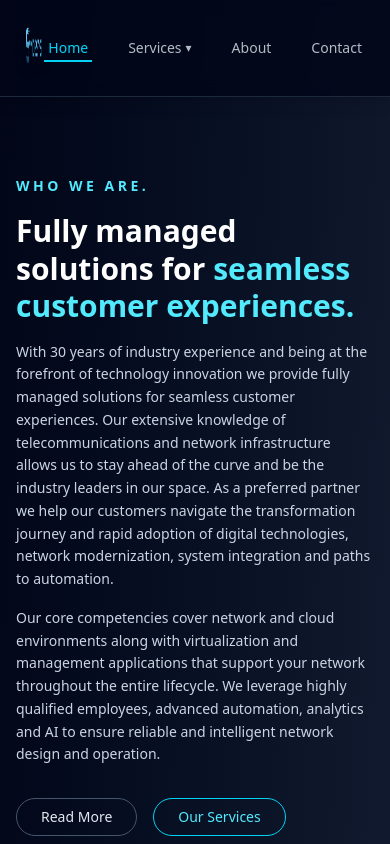
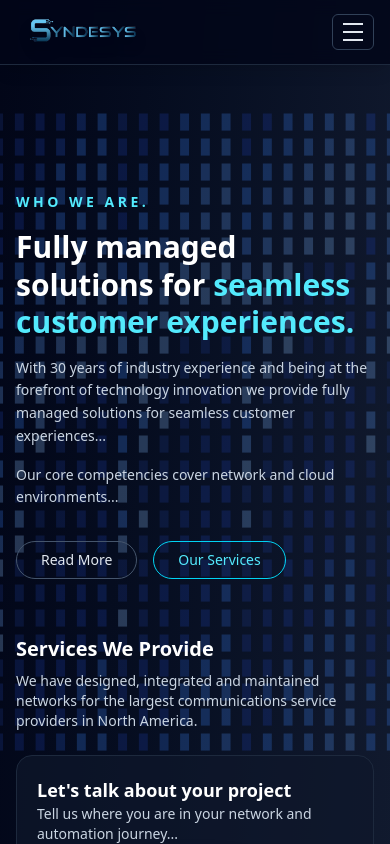
Before and after one commit to Shreklord/syndesys-website, a React (Vite) app: page / in a window 390 px wide. Shown: the top 844 px of the page. Built offline with nearby package versions, Linux system fonts and the light colour scheme.

Commit message:
added more features and looks

```diff
--- a/src/components/Navbar.tsx
+++ b/src/components/Navbar.tsx
@@ -11,10 +11,12 @@ interface NavbarProps {
 }
 
 export function Navbar({ activeId, navItems, services }: NavbarProps) {
-  const [servicesOpen, setServicesOpen] = useState(false);
+  const [servicesOpen, setServicesOpen] = useState(false); // desktop dropdown
+  const [mobileOpen, setMobileOpen] = useState(false); // mobile menu
+  const [mobileServicesOpen, setMobileServicesOpen] = useState(false); // mobile Services sub-menu
   const closeTimeout = useRef<ReturnType<typeof setTimeout> | null>(null);
 
-  const openMenu = () => {
+  const openDesktopServices = () => {
     if (closeTimeout.current) {
       clearTimeout(closeTimeout.current);
       closeTimeout.current = null;
@@ -22,7 +24,7 @@ export function Navbar({ activeId, navItems, services }: NavbarProps) {
     setServicesOpen(true);
   };
 
-  const closeMenu = () => {
+  const closeDesktopServices = () => {
     closeTimeout.current = setTimeout(() => {
       setServicesOpen(false);
     }, 500);
@@ -30,19 +32,21 @@ export function Navbar({ activeId, navItems, services }: NavbarProps) {
 
   return (
     <header className="fixed top-0 left-0 right-0 z-50 border-b border-slate-800 bg-slate-950/80 backdrop-blur shadow-lg">
-      <nav className="mx-auto flex max-w-7xl items-center justify-between px-6 py-4">
-        {/* Logo + Name */}
-        <div className="flex items-center gap-4">
+      <nav className="mx-auto flex max-w-7xl items-center justify-between px-4 sm:px-6 py-3 sm:py-4">
+        {/* Logo */}
+        <div className="flex items-center gap-3">
           <img
             src={syndesysLogo}
             alt="Syndesys Logo"
-            className="h-16 w-auto drop-shadow-xl transition-transform duration-300 hover:scale-105 hover:-translate-y-0.5"
+            className="h-10 w-auto sm:h-12 md:h-16 drop-shadow-xl transition-transform duration-300 hover:scale-105 hover:-translate-y-0.5"
           />
-          <span className="text-2xl font-semibold tracking-[0.18em] uppercase text-slate-100"></span>
+          <span className="hidden sm:inline text-xl sm:text-2xl font-semibold tracking-[0.18em] uppercase text-slate-100">
+            {/* Optional text next to logo */}
+          </span>
         </div>
 
-        {/* Nav */}
-        <ul className="flex gap-8 text-sm md:text-base font-medium text-slate-200">
+        {/* Desktop Nav */}
+        <ul className="hidden md:flex gap-8 text-sm md:text-base font-medium text-slate-200">
           {navItems.map((item) => {
             const isActive = activeId === item.id;
 
@@ -51,8 +55,8 @@ export function Navbar({ activeId, navItems, services }: NavbarProps) {
                 <li
                   key={item.id}
                   className="relative"
-                  onMouseEnter={openMenu}
-                  onMouseLeave={closeMenu}
+                  onMouseEnter={openDesktopServices}
+                  onMouseLeave={closeDesktopServices}
                 >
                   <Link
                     to="/services"
@@ -75,6 +79,7 @@ export function Navbar({ activeId, navItems, services }: NavbarProps) {
                     <span className="text-xs">▾</span>
                   </Link>
 
+                  {/* Desktop dropdown */}
                   <div
                     className={`absolute right-0 mt-2 min-w-[260px] rounded-xl border border-slate-800 bg-slate-950/95 shadow-xl
                       ${
@@ -83,8 +88,8 @@ export function Navbar({ activeId, navItems, services }: NavbarProps) {
                           : "opacity-0 pointer-events-none"
                       }
                       transition-opacity duration-200`}
-                    onMouseEnter={openMenu}
-                    onMouseLeave={closeMenu}
+                    onMouseEnter={openDesktopServices}
+                    onMouseLeave={closeDesktopServices}
                   >
                     <div className="py-2">
                       <Link
@@ -136,7 +141,87 @@ export function Navbar({ activeId, navItems, services }: NavbarProps) {
             );
           })}
         </ul>
+
+        {/* Mobile hamburger button */}
+        <button
+          type="button"
+          className="md:hidden inline-flex items-center justify-center rounded-md border border-slate-700 px-2.5 py-2 text-slate-200 hover:bg-slate-800 transition"
+          onClick={() => setMobileOpen((prev) => !prev)}
+          aria-label="Toggle navigation"
+        >
+          {/* Simple hamburger icon */}
+          <span className="sr-only">Open main menu</span>
+          <div className="space-y-1.5">
+            <span className="block h-0.5 w-5 bg-slate-200" />
+            <span className="block h-0.5 w-5 bg-slate-200" />
+            <span className="block h-0.5 w-5 bg-slate-200" />
+          </div>
+        </button>
       </nav>
+
+      {/* Mobile menu panel */}
+      {mobileOpen && (
+        <div className="md:hidden border-t border-slate-800 bg-slate-950/95 backdrop-blur-sm">
+          <div className="mx-auto max-w-7xl px-4 py-4 space-y-2 text-sm font-medium text-slate-200">
+            {navItems.map((item) => {
+              if (item.id === "services") {
+                return (
+                  <div key={item.id} className="border-b border-slate-800 pb-2">
+                    <button
+                      type="button"
+                      className="w-full flex items-center justify-between py-2 text-left hover:text-cyan-400"
+                      onClick={() =>
+                        setMobileServicesOpen((prev) => !prev)
+                      }
+                    >
+                      <span>Services</span>
+                      <span className="text-xs">
+                        {mobileServicesOpen ? "▴" : "▾"}
+                      </span>
+                    </button>
+
+                    {mobileServicesOpen && (
+                      <div className="mt-1 pl-3 space-y-1">
+                        <Link
+                          to="/services"
+                          className="block py-1 text-slate-300 hover:text-cyan-400"
+                          onClick={() => setMobileOpen(false)}
+                        >
+                          All Services
+                        </Link>
+                        {services.map((svc) => (
+                          <Link
+                            key={svc.id}
+                            to={`/services/${svc.slug}`}
+                            className="block py-1 text-slate-300 hover:text-cyan-400"
+                            onClick={() => setMobileOpen(false)}
+                          >
+                            {svc.title}
+                          </Link>
+                        ))}
+                      </div>
+                    )}
+                  </div>
+                );
+              }
+
+              const to = item.id === "home" ? "/" : `/#${item.id}`;
+
+              return (
+                <div key={item.id} className="border-b border-slate-800 last:border-b-0">
+                  <Link
+                    to={to}
+                    className="block py-2 hover:text-cyan-400"
+                    onClick={() => setMobileOpen(false)}
+                  >
+                    {item.label}
+                  </Link>
+                </div>
+              );
+            })}
+          </div>
+        </div>
+      )}
     </header>
   );
 }
--- a/src/components/sections/AboutSection.tsx
+++ b/src/components/sections/AboutSection.tsx
@@ -1,7 +1,18 @@
-// src/components/sections/AboutSection.tsx
+import { useFadeInOnScroll } from "../../hooks/fadeInOnScroll";
+
 export function AboutSection() {
+  const { ref, visible } = useFadeInOnScroll();
+
   return (
-    <section id="about" className="mx-auto max-w-5xl px-4 py-24 scroll-mt-28">
+    <section
+      id="about"
+      ref={ref}
+      className={`
+        mx-auto max-w-5xl px-4 py-24 scroll-mt-28
+        transition-all duration-700 ease-out
+        ${visible ? "opacity-100 translate-y-0" : "opacity-0 translate-y-10"}
+      `}
+    >
       {/* Section Header */}
       <div className="mb-10">
         <p className="text-sm font-semibold uppercase tracking-[0.25em] text-cyan-300 mb-2">
--- a/src/components/sections/HomeSection.tsx
+++ b/src/components/sections/HomeSection.tsx
@@ -1,14 +1,88 @@
-// src/components/sections/HomeSection.tsx
 import syndesysLogo from "../../assets/Syndesys.png";
+import { useMemo, useEffect, useRef, useState } from "react";
+
+// Small hook to handle fade-in when scrolled into view
+function useFadeInOnScroll() {
+  const [visible, setVisible] = useState(false);
+  const ref = useRef<HTMLDivElement | null>(null);
+
+  useEffect(() => {
+    const el = ref.current;
+    if (!el) return;
+
+    const observer = new IntersectionObserver(
+      ([entry]) => {
+        if (entry.isIntersecting) {
+          setVisible(true);
+          observer.disconnect(); // only animate once
+        }
+      },
+      { threshold: 0.2 }
+    );
+
+    observer.observe(el);
+    return () => observer.disconnect();
+  }, []);
+
+  return { ref, visible };
+}
 
 export function HomeSection() {
+  const columns = useMemo(() => Array.from({ length: 80 }), []);
+  const rows = useMemo(() => Array.from({ length: 26 }), []);
+
+  const { ref, visible } = useFadeInOnScroll();
+
   return (
     <section
       id="home"
-      className="min-h-[calc(100vh-7rem)] flex items-center px-4 py-16 scroll-mt-28"
+      className="relative overflow-hidden flex items-start px-4 pt-20 pb-24 scroll-mt-28"
     >
-      <div className="mx-auto flex w-full max-w-7xl flex-col gap-12 md:flex-row md:items-center">
-        {/* Left Column: Text */}
+      {/* Blue animated background code */}
+      <div className="home-code-bg">
+        <div className="flex h-full w-full justify-center gap-3">
+          {columns.map((_, colIdx) => (
+            <div key={colIdx} className="home-code-column">
+              {rows.map((_, rowIdx) => {
+                const charCode = 0x2588;
+
+                // MUCH SLOWER animations
+                const duration =
+                  4 + (colIdx % 6) * 0.8 + (rowIdx % 4) * 0.4;
+
+                const delay =
+                  (rowIdx * 0.25 + colIdx * 0.1) % 6;
+
+                return (
+                  <span
+                    key={rowIdx}
+                    className="home-code-char"
+                    style={{
+                      animationDuration: `${duration}s`,
+                      animationDelay: `${delay}s`,
+                    }}
+                  >
+                    {String.fromCharCode(charCode)}
+                  </span>
+                );
+              })}
+            </div>
+          ))}
+        </div>
+      </div>
+
+      {/* Actual Home Section Content */}
+      <div
+        ref={ref}
+        className={`relative z-10 mx-auto flex w-full max-w-7xl flex-col gap-12 md:flex-row md:items-start
+          transition-all duration-700 ease-out
+          ${
+            visible
+              ? "opacity-100 translate-y-0"
+              : "opacity-0 translate-y-6"
+          }`}
+      >
+        {/* Left Column */}
         <div className="flex-1 space-y-8">
           <div className="space-y-4">
             <p className="text-sm font-semibold uppercase tracking-[0.25em] text-cyan-300">
@@ -23,23 +97,14 @@ export function HomeSection() {
             <p className="text-sm md:text-base text-slate-300 leading-relaxed">
               With 30 years of industry experience and being at the forefront of
               technology innovation we provide fully managed solutions for
-              seamless customer experiences. Our extensive knowledge of
-              telecommunications and network infrastructure allows us to stay
-              ahead of the curve and be the industry leaders in our space. As a
-              preferred partner we help our customers navigate the
-              transformation journey and rapid adoption of digital technologies,
-              network modernization, system integration and paths to automation.
+              seamless customer experiences...
             </p>
             <p className="text-sm md:text-base text-slate-300 leading-relaxed">
-              Our core competencies cover network and cloud environments along
-              with virtualization and management applications that support your
-              network throughout the entire lifecycle. We leverage highly
-              qualified employees, advanced automation, analytics and AI to
-              ensure reliable and intelligent network design and operation.
+              Our core competencies cover network and cloud environments...
             </p>
           </div>
 
-          {/* Buttons row */}
+          {/* Buttons */}
           <div className="flex flex-wrap gap-4">
             <a
               href="#about"
@@ -50,6 +115,7 @@ export function HomeSection() {
             >
               Read More
             </a>
+
             <a
               href="#services"
               className="inline-flex items-center rounded-full border border-cyan-400 px-6 py-2
@@ -61,7 +127,7 @@ export function HomeSection() {
             </a>
           </div>
 
-          {/* Services We Provide + CTA */}
+          {/* CTA Box */}
           <div className="space-y-6 pt-6">
             <div className="space-y-2">
               <h2 className="text-xl md:text-2xl font-semibold">
@@ -79,10 +145,10 @@ export function HomeSection() {
                   Let&apos;s talk about your project
                 </h3>
                 <p className="text-sm text-slate-300">
-                  Tell us where you are in your network and automation journey,
-                  and we&apos;ll help you map the next steps.
+                  Tell us where you are in your network and automation journey...
                 </p>
               </div>
+
               <a
                 href="#contact"
                 className="inline-flex items-center justify-center
@@ -98,14 +164,14 @@ export function HomeSection() {
           </div>
         </div>
 
-        {/* Right Column: Logo / visual */}
-        <div className="flex-1 flex justify-center md:justify-end">
+        {/* Right Column — Bigger Logo */}
+        <div className="flex-1 flex justify-center md:justify-end mt-5 md:mt-50">
           <div className="relative">
             <div className="absolute -inset-10 rounded-full bg-cyan-500/10 blur-3xl" />
             <img
               src={syndesysLogo}
               alt="Syndesys Logo"
-              className="relative w-72 md:w-96 lg:w-[28rem] h-auto drop-shadow-2xl
+              className="relative w-[110px] md:w-[420px] lg:w-[31rem] h-auto drop-shadow-2xl
                 transition-transform duration-700 hover:scale-105 hover:-translate-y-1"
             />
           </div>
--- a/src/components/sections/ServicesSection.tsx
+++ b/src/components/sections/ServicesSection.tsx
@@ -1,40 +1,57 @@
-// src/components/sections/ServicesSection.tsx
 import { Link } from "react-router-dom";
 import type { Service } from "../../data/siteContent";
+import { useFadeInOnScroll } from "../../hooks/fadeInOnScroll";
 
 interface ServicesSectionProps {
   services: Service[];
 }
 
 export function ServicesSection({ services }: ServicesSectionProps) {
+  const { ref, visible } = useFadeInOnScroll();
+
   return (
     <section
       id="services"
-      className="mx-auto max-w-6xl px-4 py-24 scroll-mt-28"
+      ref={ref}
+      className={`
+        mx-auto max-w-6xl px-4 py-24 scroll-mt-28
+        transition-all duration-700 ease-out
+        ${visible ? "opacity-100 translate-y-0" : "opacity-0 translate-y-10"}
+      `}
     >
       <p className="text-sm font-semibold uppercase tracking-[0.25em] text-cyan-300 mb-3">
         Services
       </p>
+
       <h2 className="text-2xl md:text-3xl font-semibold mb-3">
         We Just Make it Easy
       </h2>
+
       <p className="text-slate-300 mb-10 max-w-3xl">
         Take advantage of our unique blend of offerings, experience and passion
         to influence your growth.
       </p>
 
       <div className="grid gap-6 md:grid-cols-2 lg:grid-cols-3">
-        {services.map((svc) => (
+        {services.map((svc, index) => (
           <div
             key={svc.id}
-            className="rounded-2xl border border-slate-800 bg-slate-900/60 p-5
-                       flex flex-col justify-between
-                       transition-transform duration-300 hover:-translate-y-2 hover:border-cyan-500/60 hover:bg-slate-900"
+            className={`
+              rounded-2xl border border-slate-800 bg-slate-900/60 p-5
+              flex flex-col justify-between
+              transition-all duration-500 ease-out
+              hover:-translate-y-2 hover:border-cyan-500/60 hover:bg-slate-900
+              ${visible ? "opacity-100 translate-y-0" : "opacity-0 translate-y-4"}
+            `}
+            style={{
+              transitionDelay: visible ? `${index * 120}ms` : "0ms",
+            }}
           >
             <div>
               <h3 className="mb-2 text-lg font-semibold">{svc.title}</h3>
               <p className="text-sm text-slate-300">{svc.description}</p>
             </div>
+
             <Link
               to={`/services/${svc.slug}`}
               className="mt-4 inline-flex items-center text-sm font-medium text-cyan-300 hover:text-cyan-200 transition-colors"
--- /dev/null
+++ b/src/hooks/fadeInOnScroll.ts
@@ -0,0 +1,25 @@
+import { useEffect, useRef, useState } from "react";
+
+export function useFadeInOnScroll() {
+  const ref = useRef<HTMLDivElement | null>(null);
+  const [visible, setVisible] = useState(false);
+
+  useEffect(() => {
+    const observer = new IntersectionObserver(
+      (entries) => {
+        entries.forEach((entry) => {
+          if (entry.isIntersecting) {
+            setVisible(true);
+          }
+        });
+      },
+      { threshold: 0.2 }
+    );
+
+    if (ref.current) observer.observe(ref.current);
+
+    return () => observer.disconnect();
+  }, []);
+
+  return { ref, visible };
+}
--- a/src/index.css
+++ b/src/index.css
@@ -12,3 +12,113 @@ body,
   height: 100%;
   margin: 0;
 }
+
+/* ===== Home Section Waves ===== */
+
+.home-wave-section {
+  position: relative;
+  overflow: hidden;
+}
+
+.home-wave {
+  position: absolute;
+  bottom: 0;
+  left: 0;
+  width: 100%;
+  height: 100px;
+  background: url("https://1.bp.blogspot.com/-xQUc-TovqDk/XdxogmMqIRI/AAAAAAAACvI/AizpnE509UMGBcTiLJ58BC6iViPYGYQfQCLcBGAsYHQ/s1600/wave.png");
+  background-size: 1000px 100px;
+  pointer-events: none; /* don't block clicks */
+}
+
+.home-wave.wave1 {
+  animation: homeWave 30s linear infinite;
+  z-index: 0;
+  opacity: 1;
+  bottom: 0;
+}
+
+.home-wave.wave2 {
+  animation: homeWaveReverse 15s linear infinite;
+  z-index: 0;
+  opacity: 0.5;
+  bottom: 10px;
+}
+
+.home-wave.wave3 {
+  animation: homeWave 30s linear infinite;
+  z-index: 0;
+  opacity: 0.2;
+  bottom: 15px;
+}
+
+.home-wave.wave4 {
+  animation: homeWaveReverse 5s linear infinite;
+  z-index: 0;
+  opacity: 0.7;
+  bottom: 20px;
+}
+
+@keyframes homeWave {
+  0% {
+    background-position-x: 0px;
+  }
+  100% {
+    background-position-x: 1000px;
+  }
+}
+
+@keyframes homeWaveReverse {
+  0% {
+    background-position-x: 0px;
+  }
+  100% {
+    background-position-x: -1000px;
+  }
+}
+
+/* === Home "code pulse" background (full section, blue version) === */
+
+.home-code-bg {
+  position: absolute;
+  inset: 0;
+  z-index: 0;
+  font-family: ui-monospace, SFMono-Regular, Menlo, Monaco, Consolas,
+    "Liberation Mono", "Courier New", monospace;
+  display: flex;
+  align-items: center;
+  justify-content: center;
+  pointer-events: none;
+}
+
+.home-code-column {
+  display: flex;
+  flex-direction: column;
+  align-items: center;
+  gap: 0.2rem;
+}
+
+.home-code-char {
+  display: block;
+  font-size: 0.9rem;
+  opacity: 0.25;
+  animation-name: codePulseBlue;
+  animation-iteration-count: infinite;
+  animation-timing-function: ease-in-out;
+}
+
+/* Pulsing blue colors */
+@keyframes codePulseBlue {
+  0% {
+    color: #93c5fd; /* light blue */
+  }
+  40% {
+    color: #3b82f6; /* blue */
+  }
+  50% {
+    color: #1e40af; /* darker blue */
+  }
+  100% {
+    color: #1e3a8a; /* deepest blue */
+  }
+}
```
Lines whose indentation alone changed are shown as unchanged.
